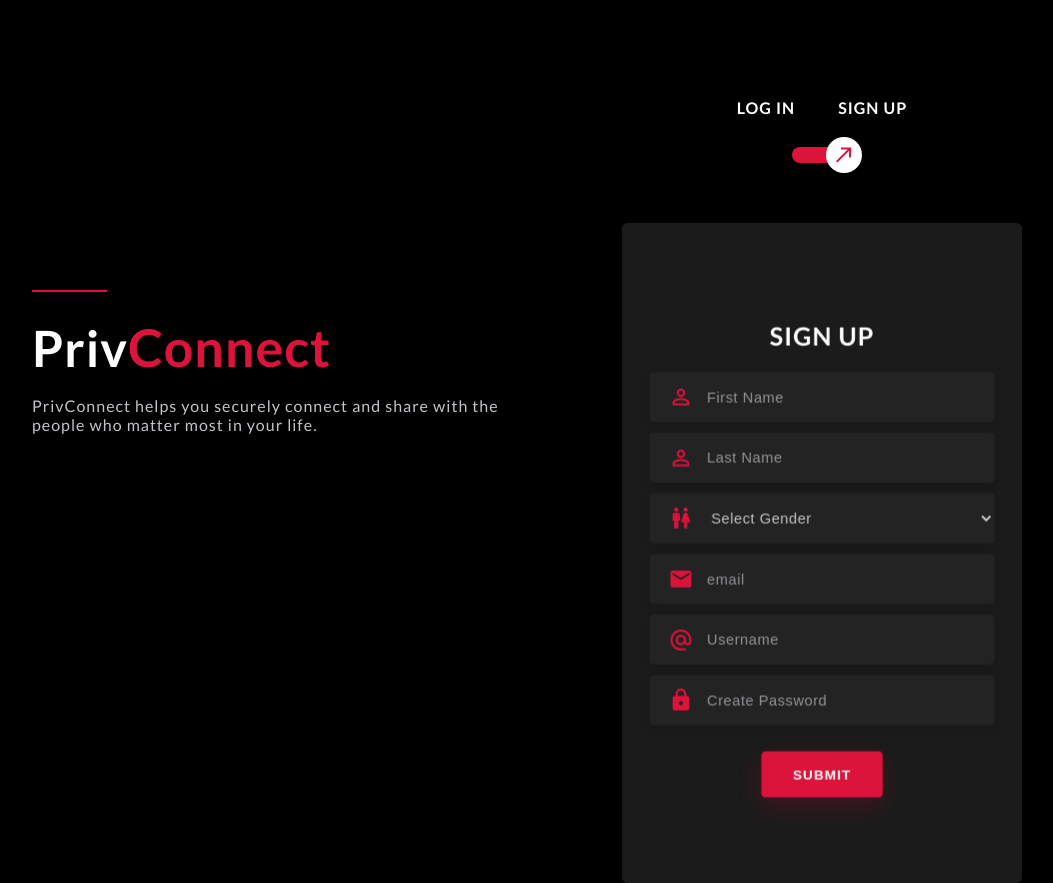
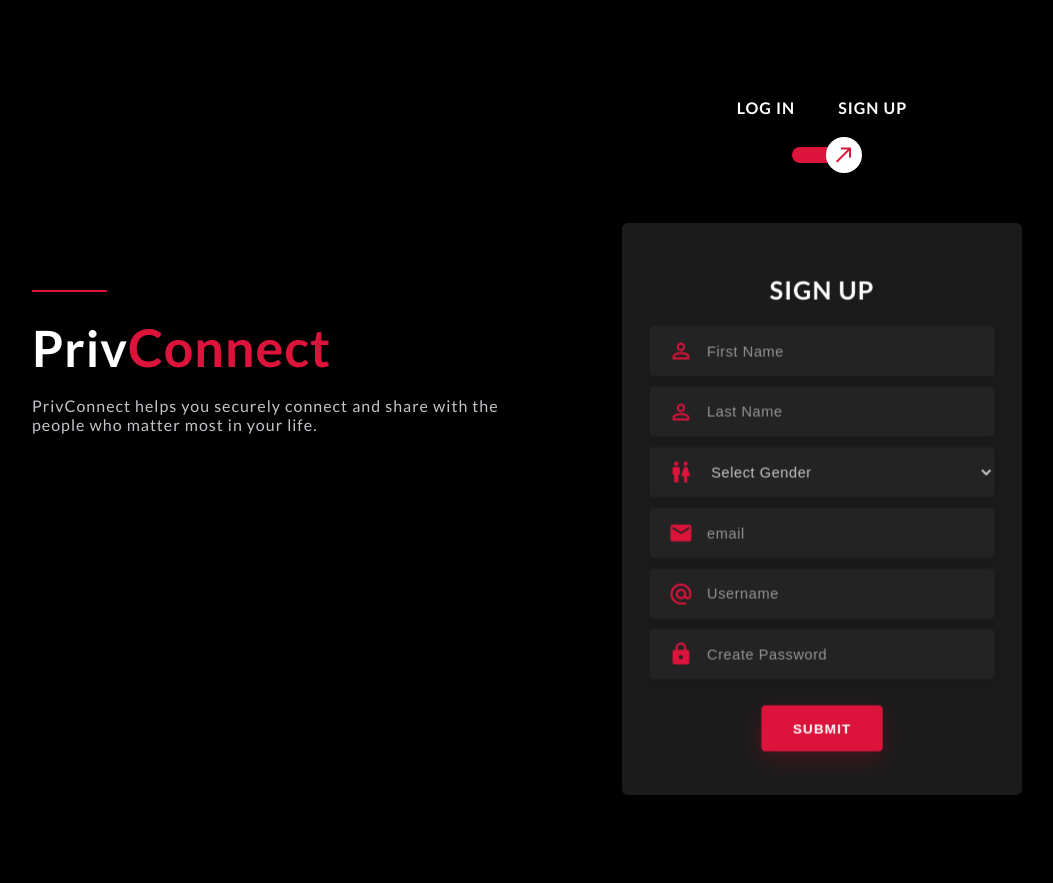
Before and after one commit to BW404/privconnect, a PHP site: page /assects/pages/login.php in a window 1280 px wide, with the box ticked. Shown: the whole page, without its empty margins (88-1141 px from the left). After the commit the page ends 795 px from the top, so only its background shows below. Run offline with PHP 8.4, Linux system fonts and the light colour scheme; some libraries are stand-ins or nearby versions.

Commit message:
Update: 2025-05-01 10:24:08

```diff
--- a/assects/css/login.css
+++ b/assects/css/login.css
@@ -191,7 +191,7 @@ input[type="checkbox"] {
 
 .checkbox:checked ~ .card-3d-wrap .card-3d-wrapper {
   transform: rotateY(180deg);
-  height: 150%;
+  height: 130%;
 }
 
 .card-front,
```
